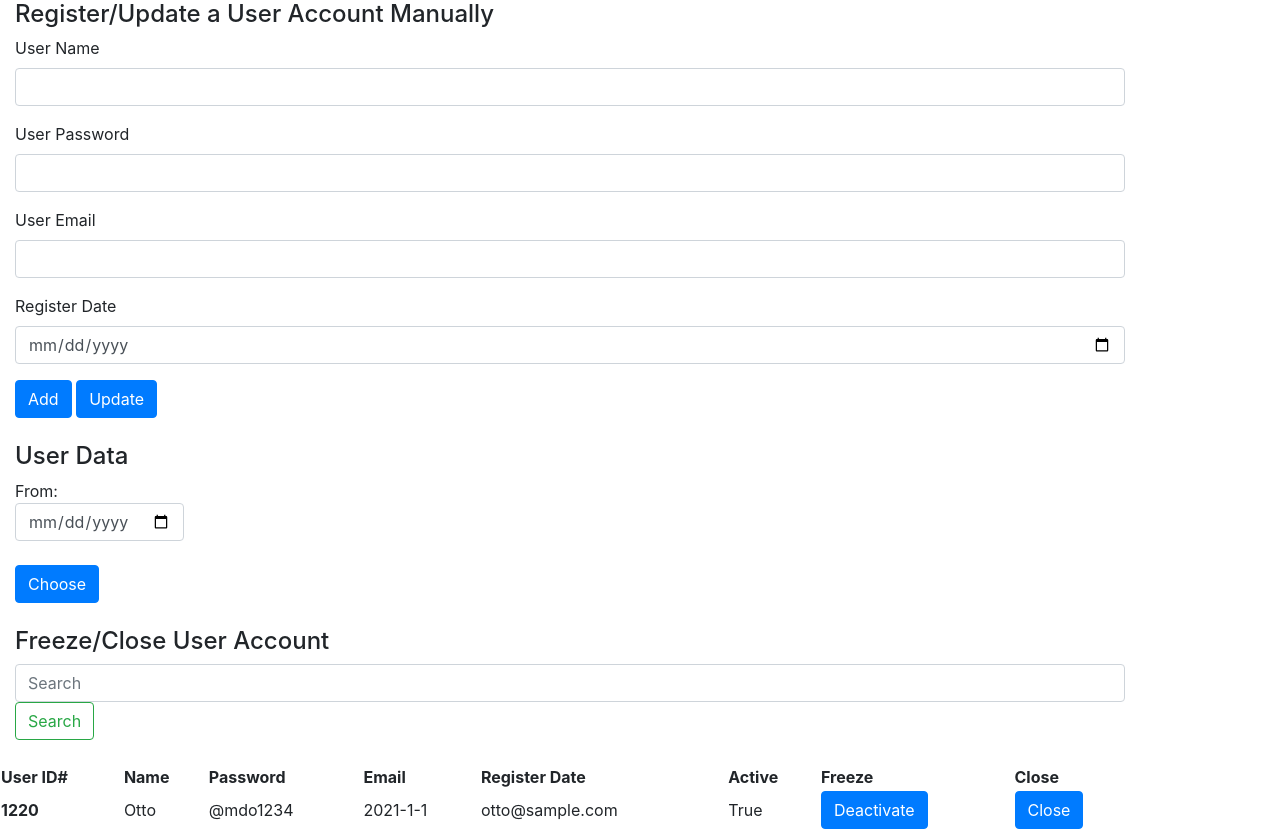
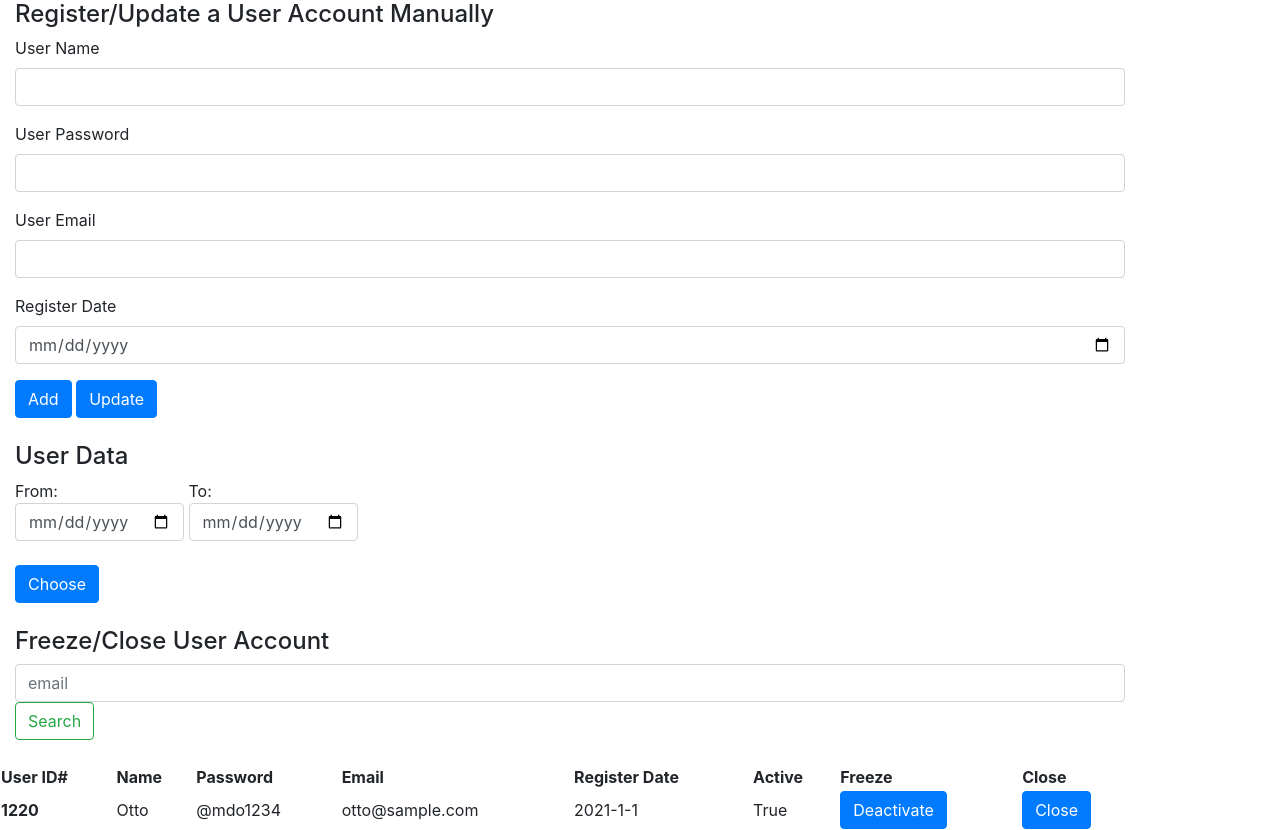
Before and after one commit to nguyeti4/cs340, a Flask app: page / in a window 1280 px wide. Shown: the part 250-1080 px from the top of the page. Run offline with Flask 2, Linux system fonts and the light colour scheme; some libraries are stand-ins or nearby versions.

Commit message:
add a time range for selection

```diff
--- a/templates/users.html
+++ b/templates/users.html
@@ -52,7 +52,8 @@
         <h4>User Data</h4>
     </div>
     <div class="form-group">
-        <label>From: <input class="form-control" type="date" name="select_date"></label>
+        <label>From: <input class="form-control" type="date" name="start_date"></label>
+        <label>To: <input class="form-control" type="date" name="end_date"></label>
     </div>
     <input class="btn btn-primary" type="submit" value="Choose">
 </form>
@@ -63,7 +64,7 @@
         <h4>Freeze/Close User Account</h4>
     </div>
     <form class="container" class="form-inline my-2 my-lg-0" style="margin-left: 0;">
-        <input class="form-control mr-sm-2" type="search" placeholder="Search" aria-label="Search">
+        <input class="form-control mr-sm-2" type="search" placeholder="email">
         <button class="btn btn-outline-success my-2 my-sm-0" type="submit">Search</button>
     </form>
 </form>
@@ -87,8 +88,8 @@
         <th scope="row">1220</th>
         <td>Otto</td>
         <td>@mdo1234</td>
+        <td>otto@sample.com</td>
         <td>2021-1-1</td>
-        <td>otto@sample.com</td>
         <td>True</td>
         <td><input class="btn btn-primary" type="submit" value="Deactivate"></td>
         <td><input class="btn btn-primary" type="submit" value="Close"></td>
```
